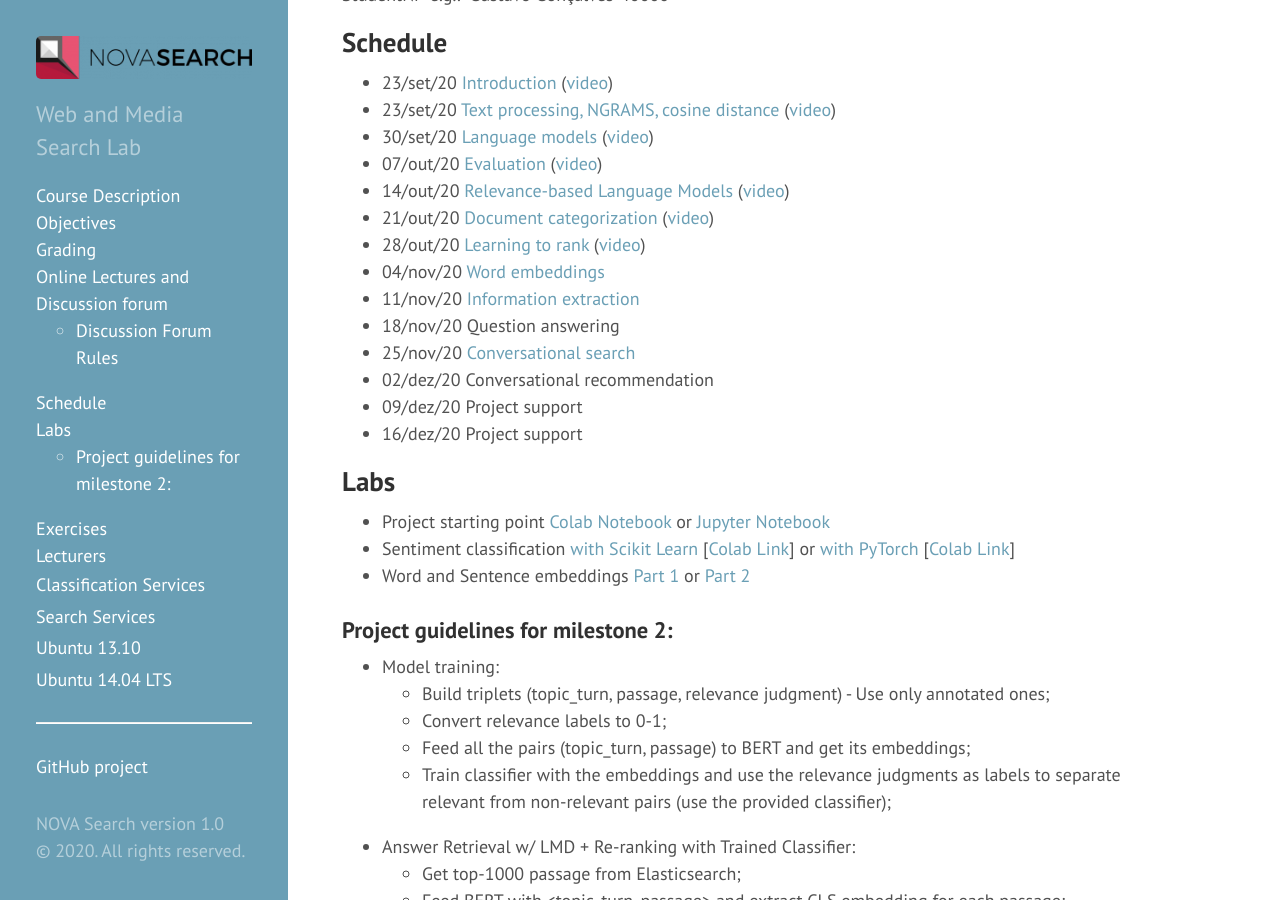
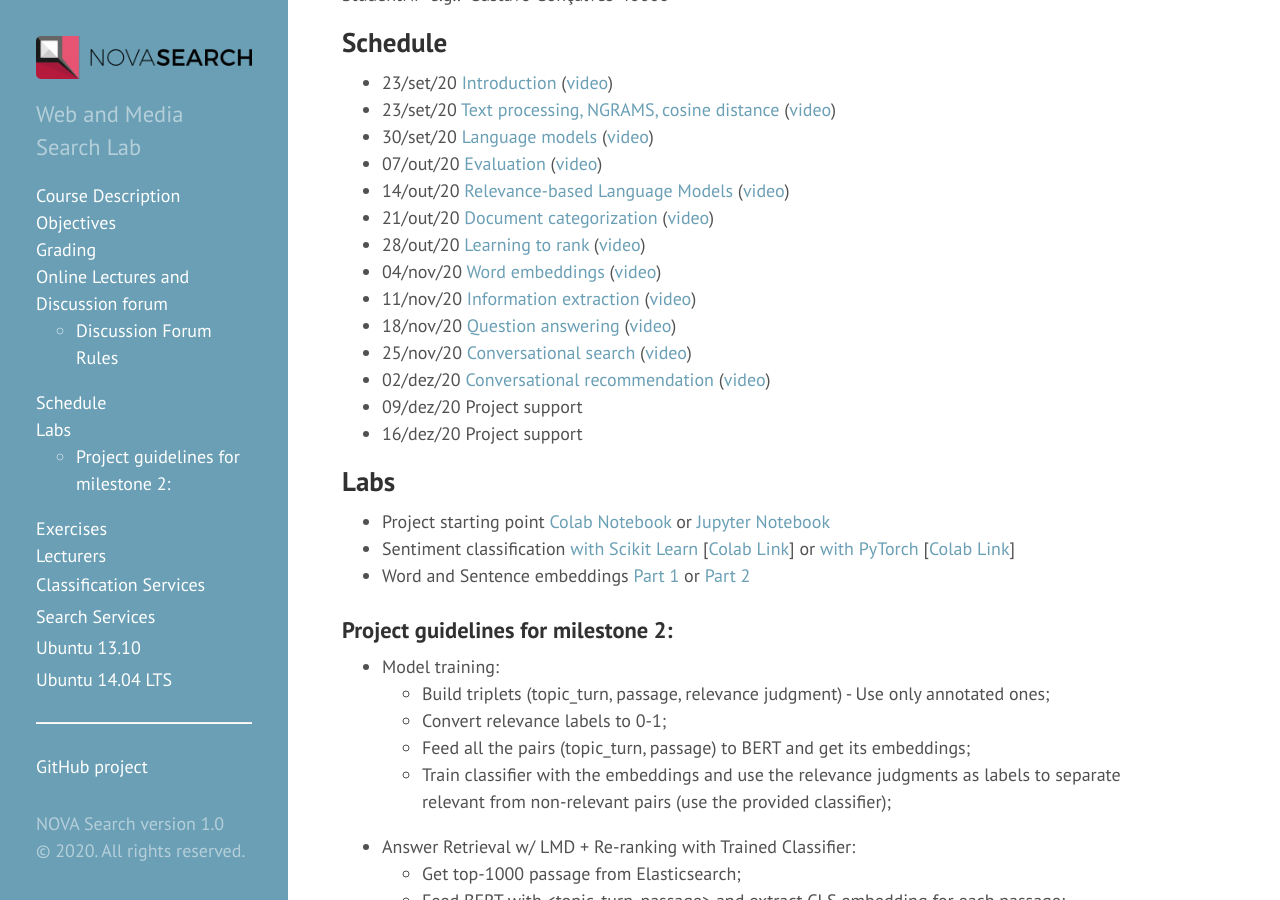
Before and after one commit to novasearch/wiki.novasearch.org, a Jekyll site: the page built from wiki/IR_NLP.md, in a window 1280 px wide and 900 px high, scrolled down 1172 px. Built offline with Jekyll 4.4.1, drawn with Linux system fonts in a browser that asks for light colours.

Commit message:
Update IR_NLP.md

```diff
--- a/wiki/IR_NLP.md
+++ b/wiki/IR_NLP.md
@@ -39,11 +39,11 @@ When registering for the discussion forum, please follow the username schema: "F
 - 14/out/20	[Relevance-based Language Models](/assets/files/a05 Relevance LM.pdf) ([video](https://youtu.be/XfLpRDD7aHE))
 - 21/out/20	[Document categorization](/assets/files/a06 Document categorization.pdf) ([video](https://youtu.be/fO1X1wdw6FQ))
 - 28/out/20	[Learning to rank](/assets/files/a07 Learning to rank.pdf) ([video](https://youtu.be/w48z48CrZYc))
-- 04/nov/20	[Word embeddings](/assets/files/a08 Word embeddings.pdf)
-- 11/nov/20	[Information extraction](/assets/files/a09 Information Extraction 2020.pdf)
-- 18/nov/20	Question answering
-- 25/nov/20	[Conversational search](/assets/files/a11 Conversational search.pdf)
-- 02/dez/20	Conversational recommendation
+- 04/nov/20	[Word embeddings](/assets/files/a08 Word embeddings.pdf) ([video](https://youtu.be/-D_6RjWzc_c))
+- 11/nov/20	[Information extraction](/assets/files/a09 Information Extraction 2020.pdf) ([video](https://youtu.be/qzl4XYPjmck))
+- 18/nov/20	[Question answering](/assets/files/a10 Question Answering.pdf) ([video](https://))
+- 25/nov/20	[Conversational search](/assets/files/a11 Conversational search.pdf) ([video](https://))
+- 02/dez/20	[Conversational recommendation](/assets/files/a12 Conversational Recommendation.pdf) ([video](https://))
 - 09/dez/20 Project support
 - 16/dez/20 Project support
 
```
